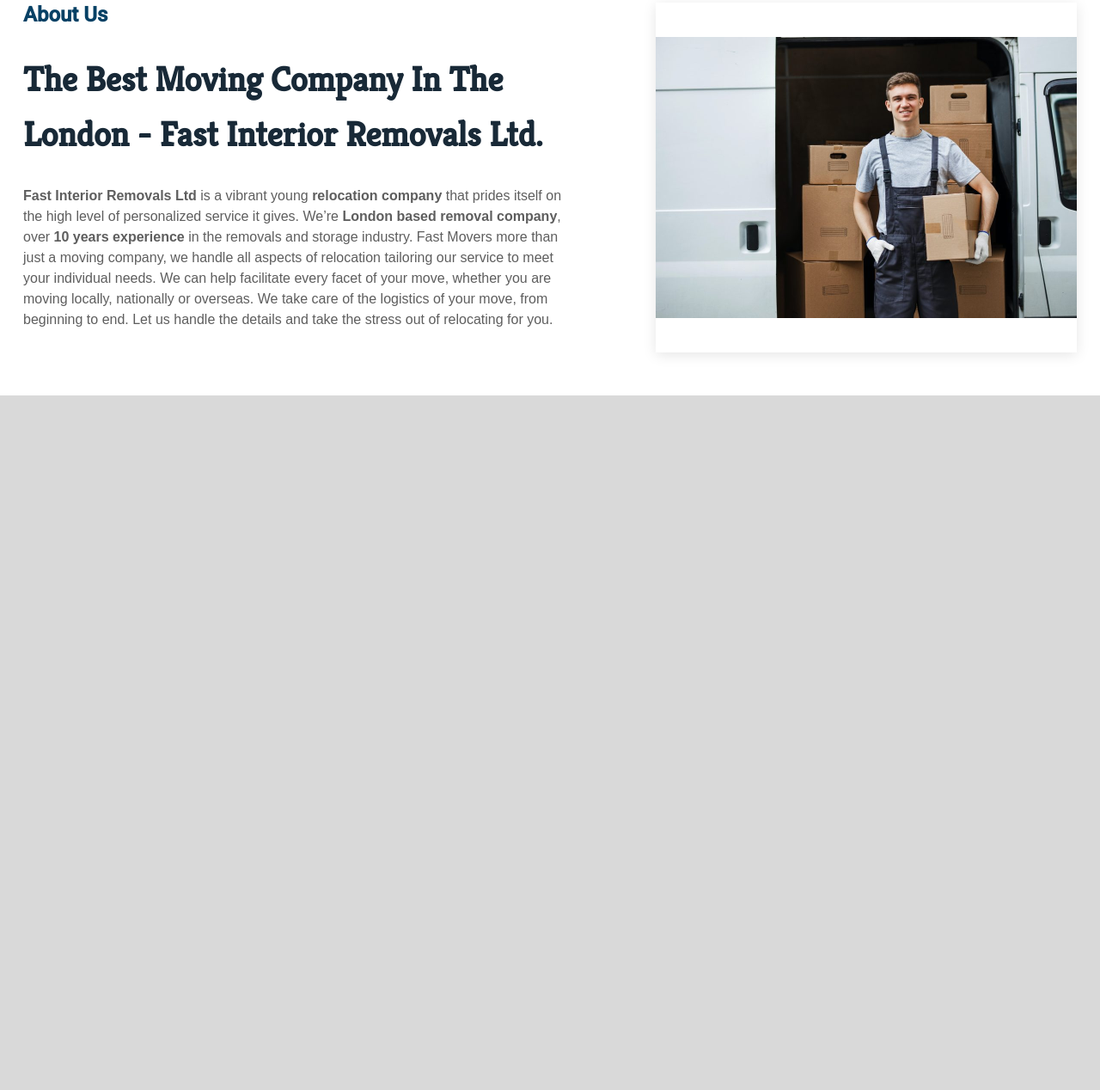
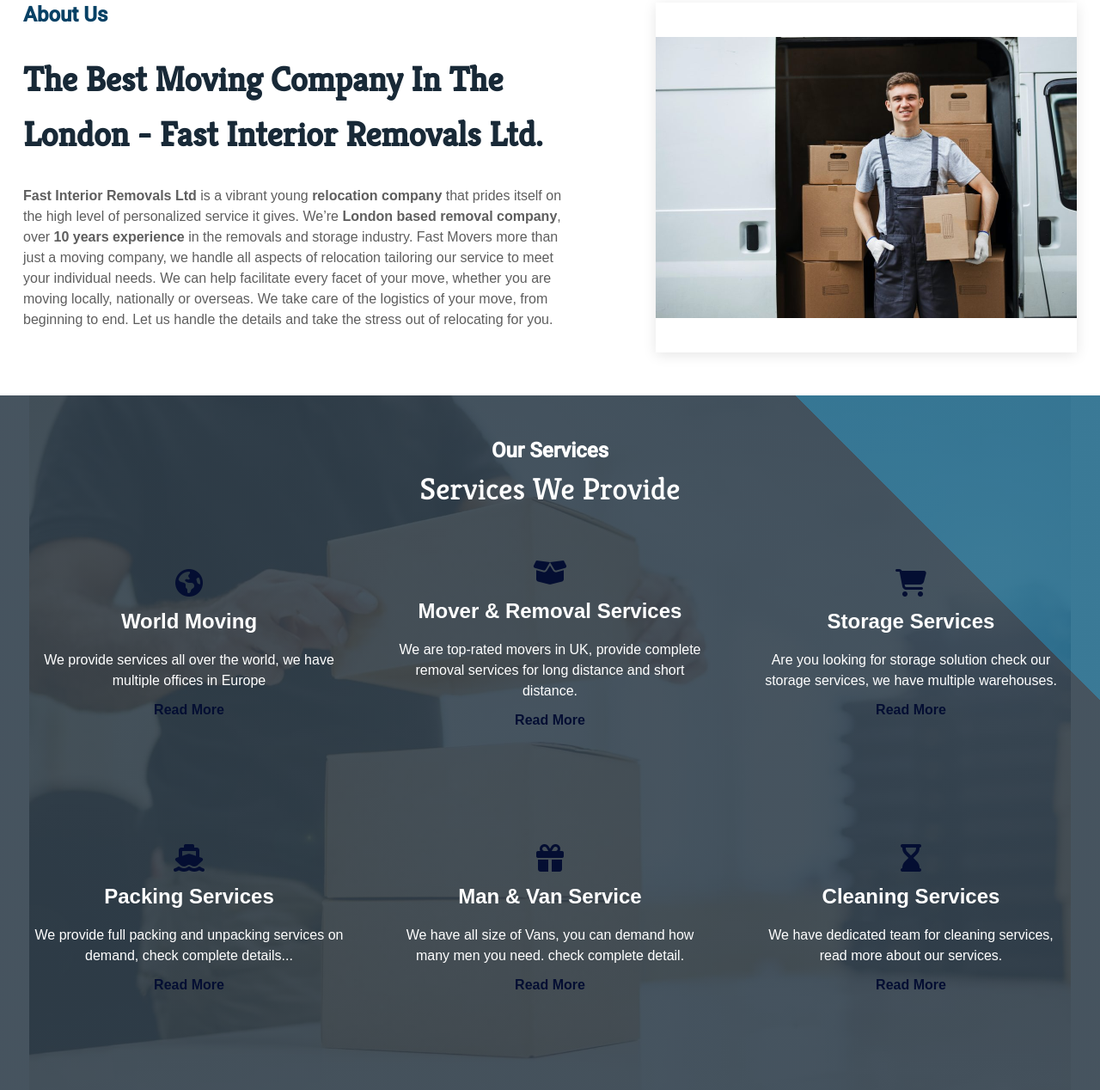
Before and after one commit to YahiyaSTC/House_Removal, a plain HTML site: page frontend/index.html in a window 1280 px wide. Shown: the part 924-2192 px from the top of the page at 86% size. Before the commit the page ends 1384 px from the top, so only its background shows below. Drawn offline with nearby package versions, Linux system fonts and the light colour scheme.

Commit message:
pull by refector

```diff
--- a/frontend/index.html
+++ b/frontend/index.html
@@ -202,21 +202,84 @@
               </h2>
               <p>
                 <strong>Fast Interior Removals Ltd</strong> is a vibrant young
-              <strong>relocation company</strong> that prides itself on the high
-              level of personalized service it gives. We’re
+                <strong>relocation company</strong> that prides itself on the
+                high level of personalized service it gives. We’re
                 <strong>London based removal company</strong>, over
                 <strong>10 years experience</strong> in the removals and storage
                 industry. Fast Movers more than just a moving company, we handle
                 all aspects of relocation tailoring our service to meet your
-              individual needs. We can help facilitate every facet of your move,
-              whether you are moving locally, nationally or overseas. We take
-              care of the logistics of your move, from beginning to end. Let us
-              handle the details and take the stress out of relocating for you.
+                individual needs. We can help facilitate every facet of your
+                move, whether you are moving locally, nationally or overseas. We
+                take care of the logistics of your move, from beginning to end.
+                Let us handle the details and take the stress out of relocating
+                for you.
               </p>
             </div>
             <div class="aboutUsPic">
               <img src="./assets/Images/aboutUs.jpg" alt="aboutUsPic" />
             </div>
+          </div>
+        </div>
+      </section>
+
+      <section id="ourService">
+        <img src="./assets/Images/bgService.jpg" alt="bgService" />
+        <h2>Our Services</h2>
+        <h2>Services We Provide</h2>
+        <div class="serviceBox">
+          <div>
+            <i class="fa-solid fa-earth-americas fa-2xl"></i>
+            <h2>World Moving</h2>
+            <p>
+              We provide services all over the world, we have multiple offices
+              in Europe
+            </p>
+            <a href="#">Read More</a>
+          </div>
+          <div>
+            <i class="fa-solid fa-box-open fa-2xl"></i>
+            <h2>Mover & Removal Services</h2>
+            <p>
+              We are top-rated movers in UK, provide complete removal services
+              for long distance and short distance.
+            </p>
+            <a href="#">Read More</a>
+          </div>
+          <div>
+            <i class="fa-solid fa-cart-shopping fa-2xl"></i>
+            <h2>Storage Services</h2>
+            <p>
+              Are you looking for storage solution check our storage services,
+              we have multiple warehouses.
+            </p>
+            <a href="#">Read More</a>
+          </div>
+          <div>
+            <i class="fa-solid fa-ship fa-2xl"></i>
+            <h2>Packing Services</h2>
+            <p>
+              We provide full packing and unpacking services on demand, check
+              complete details...
+            </p>
+            <a href="#">Read More</a>
+          </div>
+          <div>
+            <i class="fa-solid fa-gift fa-2xl"></i>
+            <h2>Man & Van Service</h2>
+            <p>
+              We have all size of Vans, you can demand how many men you need.
+              check complete detail.
+            </p>
+            <a href="#">Read More</a>
+          </div>
+          <div>
+            <i class="fa-solid fa-hourglass-end fa-2xl"></i>
+            <h2>Cleaning Services</h2>
+            <p>
+              We have dedicated team for cleaning services, read more about our
+              services.
+            </p>
+            <a href="#">Read More</a>
           </div>
         </div>
       </section>
```
Also changed, not shown: frontend/assets/css/home.css (+0 -38 lines). Lines whose indentation alone changed are shown as unchanged.
